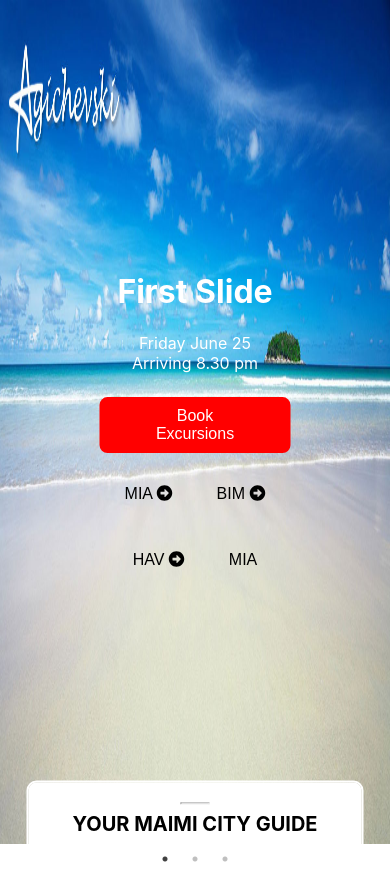
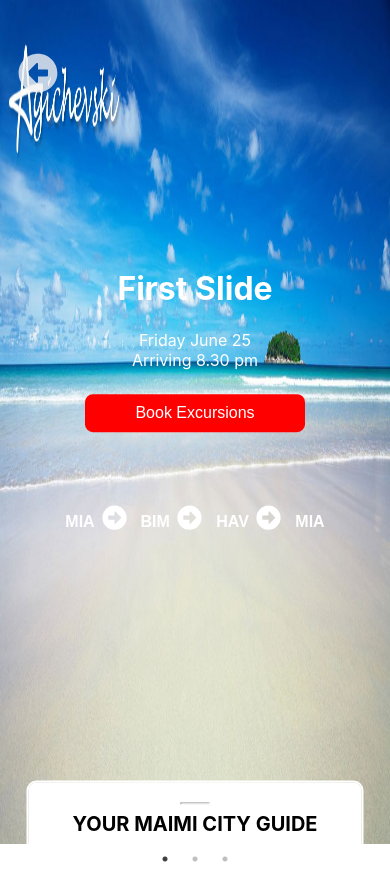
Before and after one commit to ShaikhHarisAli/react-slick-project, a React (Create React App) app: page / in a window 390 px wide. Shown: the top 869 px of the page. Built offline with nearby package versions, Linux system fonts and the light colour scheme.

Commit message:
make responsive

```diff
--- a/src/App.css
+++ b/src/App.css
@@ -9,7 +9,62 @@
     top: 50%;
     left: 50%;
     transform: translate(-50%, -50%);
+    /* background-color: teal; */
+    width: 100%;
 }
+/* ANIMATIONS */
+.h1{
+    position: relative;
+    /* transform: translate(0px , 500px);
+    transition-duration: 2s; */
+    /* transition-timing-function: ease-in-out; */
+
+    animation: slide 5s infinite;
+
+
+
+}
+@keyframes slide {
+    /* from {left:  0px;}
+    to {left: 200px;}
+    from {
+        margin-left: 100%;
+        width: 300%;
+      }
+
+      to {
+        margin-left: 0%;
+        width: 100%;
+      } */
+
+      0% { right: 0; }
+      15% { right: 0; }
+      20% { right: 50%; }
+      35% { right: 50%; }
+      40% { right: 100%; }
+      55% { right: 100%; }
+      60% { right: 200%; }
+      75% { right: 200%; }
+      80% { right: 300%; }
+      95% { right: 300%; }
+      100% { right: 40; }
+
+
+
+  }
+/* left arrow top-left */
+.top-left {
+    position: absolute;
+    top: 8%;
+    left: 5%;
+    font-size: 40px;
+    background-color: transparent;
+    border: none;
+    color:#f2f2f2;
+    opacity: 0.8;
+    cursor: pointer;
+  }
+
 /* Book excursions button */
 .excursions-button {
     background-color:red;
@@ -20,7 +75,7 @@
     text-decoration: none;
     font-size: 16px;
     padding: 10px 50px 10px 50px;
-    margin: 8px 2px;
+    margin:  8px 2px;
     cursor: pointer;
     border-radius: 8px;
 }
@@ -28,16 +83,42 @@
 .button {
     background-color: transparent;
     border: none;
-    color: black;
+    color: white;
     padding: 20px;
     text-align: center;
     text-decoration: none;
     display: inline-block;
     font-size: 16px;
-    margin: 4px 2px;
+    margin: 50px 5px;
     cursor: pointer;
+    font-weight: bolder;
+}
+.icon-size{
+    font-size: 25px;
+    margin-left: 5px;
+
+}
+/* responsive  */
+@media screen and (max-width: 700px){
+    /* top left button */
+    .top-left {
+        position: absolute;
+        top: 6%;
+        left: 3%;
+        cursor: pointer;
+      }
+    /* inline buttons and icons */
+    .button {
+        padding: 5px;
+        text-align: center;
+        margin: 60px 2px;
+        cursor: pointer;
+    }
+    .icon-size{
+        font-size: 25px;
+        margin-left: 3px;
+    }
   }
-
 /* Bottom fixed PopUp */
 hr{
     width: 10%;
--- a/src/App.js
+++ b/src/App.js
@@ -8,6 +8,7 @@ import Slider from "react-slick";
 import "./App.css"
 import { FontAwesomeIcon } from '@fortawesome/react-fontawesome'
 import { faArrowAltCircleRight } from '@fortawesome/free-solid-svg-icons'
+import { faArrowAltCircleLeft } from '@fortawesome/free-solid-svg-icons'
 
 
 
@@ -42,24 +43,15 @@ function App() {
   const settings = {
     dots: true,
     infinite: true,
-    speed: 2000,
-    autoplay: true,
+    speed: 5000,
+    // autoplay: true,
     slidesToShow: 1,
     slidesToScroll: 1,
-    responsive: [
-      {
-        breakpoint: 1024,
-        settings: {
-          slidesToShow: 3,
-          slidesToScroll: 3,
-          infinite: true,
-          dots: true
-        }
-      }
-    ],
-    autoplaySpeed: 2000,
-    cssEase: "linear",
-    fade: true,
+    // autoplaySpeed: 5000,
+    // cssEase: "linear",
+    // fade: true,
+    useCSS:false,
+
     className: "slides"
 
   };
@@ -67,15 +59,23 @@ function App() {
   const slides = () =>
     data.map(d => (
       <div className="container">
+        {/* Arrow Circle Left */}
+
+        <button className="top-left"><FontAwesomeIcon style={{Color:"red"}} icon={faArrowAltCircleLeft} /></button>
+
+
+
+        {/*  */}
         <img alt="" src={d.image} style={{ width: "100%", height: "100vh" }} />
         <div className="centered">
-          <h1 >{d.content.title}</h1>
-          <p>Friday June 25 <br /> Arriving 8.30 pm </p>
+          <h1 className="h1">{d.content.title}</h1>
+          {/* <h1 className="h1">MAIMI</h1> */}
+          <p >Friday June 25 <br /> Arriving 8.30 pm </p>
           <button className="excursions-button">Book Excursions</button>
           <div>
-            <button className="button">MIA <FontAwesomeIcon icon={faArrowAltCircleRight} /></button>
-            <button className="button">BIM <FontAwesomeIcon icon={faArrowAltCircleRight} /></button>
-            <button className="button">HAV <FontAwesomeIcon icon={faArrowAltCircleRight} /></button>
+            <button className="button">MIA <FontAwesomeIcon className="icon-size" icon={faArrowAltCircleRight} /></button>
+            <button className="button">BIM <FontAwesomeIcon className="icon-size" icon={faArrowAltCircleRight} /></button>
+            <button className="button">HAV <FontAwesomeIcon className="icon-size" icon={faArrowAltCircleRight} /></button>
             <button className="button">MIA</button>
           </div>
           {/* Bottom fixed PopUp */}
```
